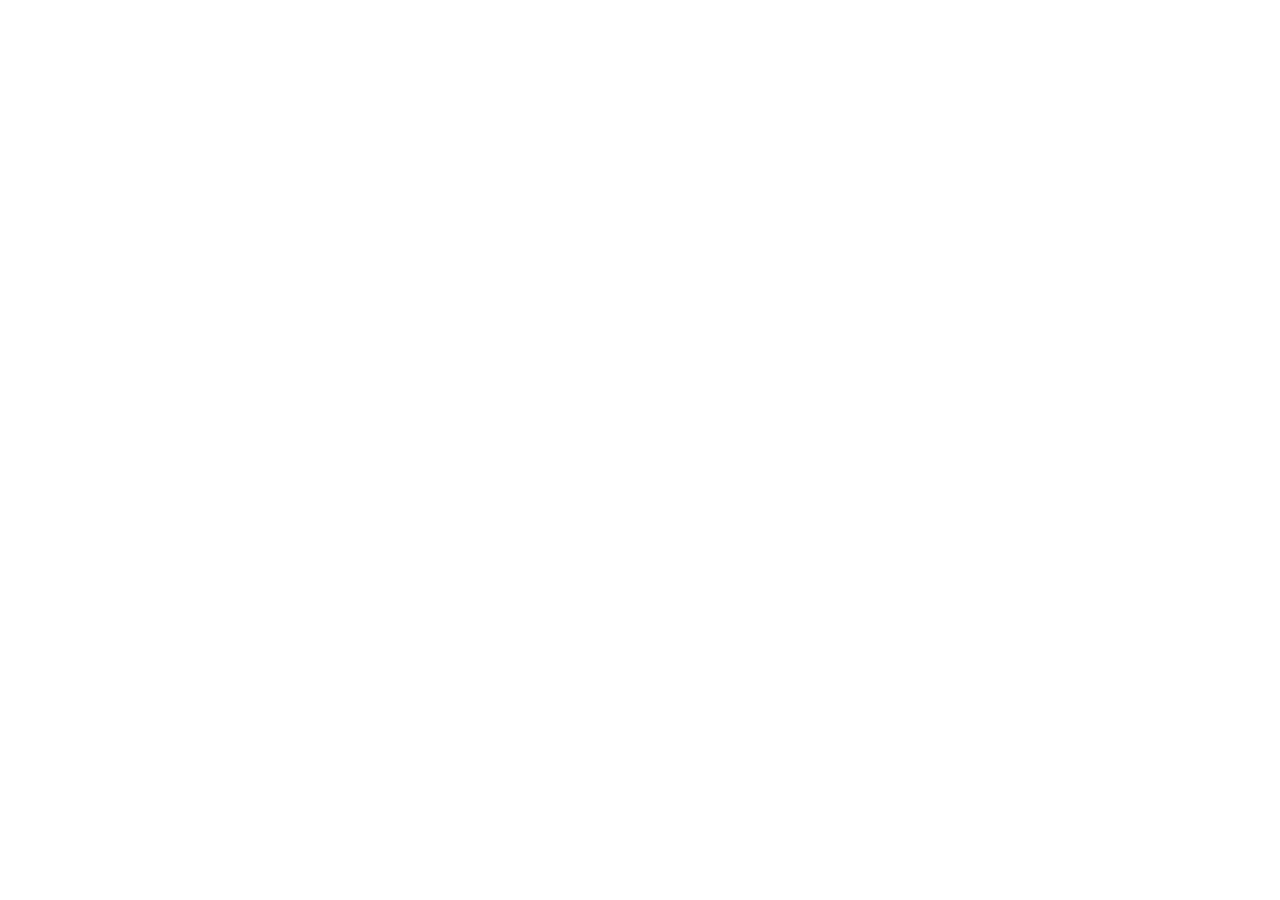
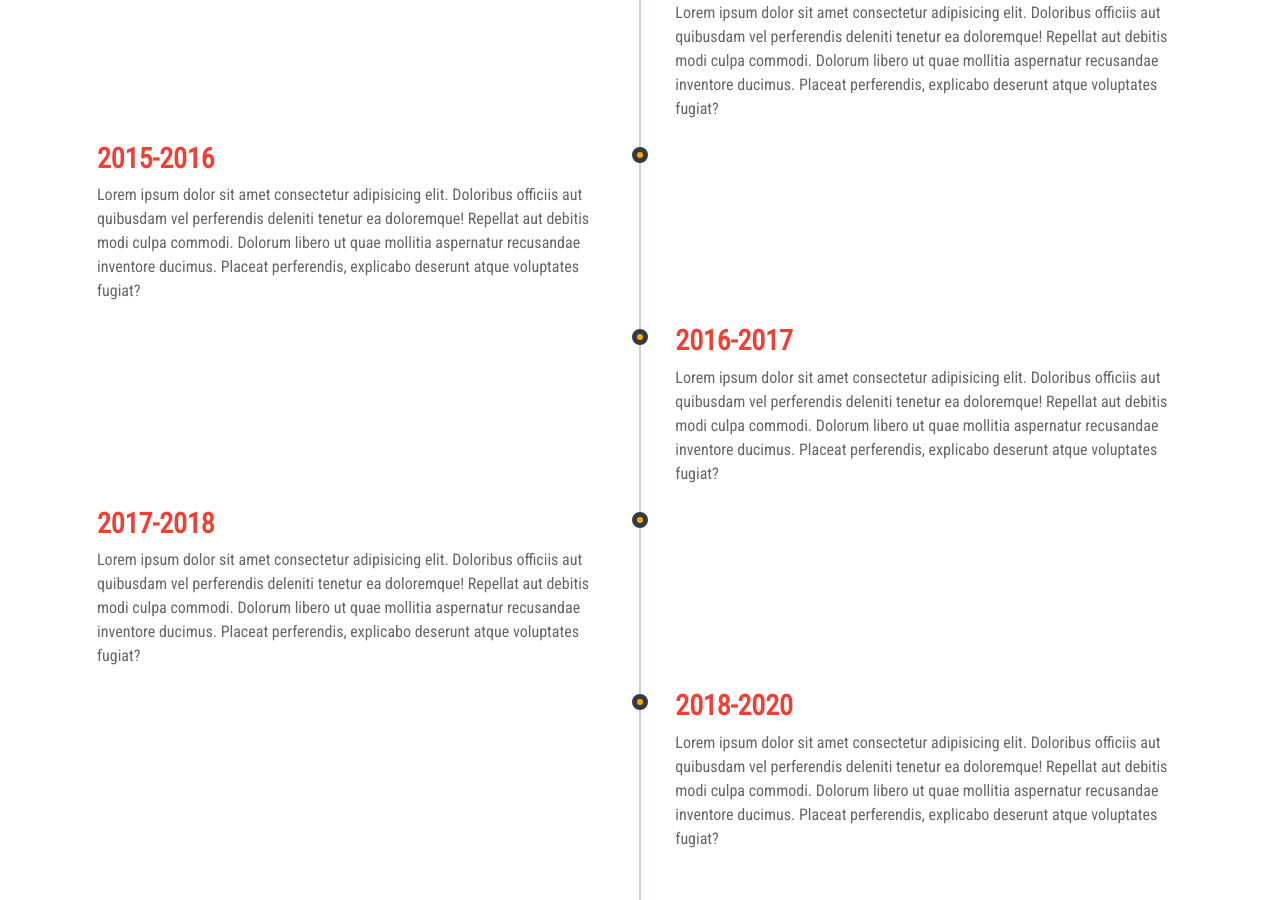
Before and after one commit to Abouault/portfolio-project, a React (Create React App) app: page / in a window 1280 px wide. Shown: the part 1900-2800 px from the top of the page. Before the commit the page ends 1641 px from the top, so only its background shows below. Built offline with nearby package versions, Linux system fonts and the light colour scheme.

Commit message:
Experience component

```diff
--- a/src/App.css
+++ b/src/App.css
@@ -7,6 +7,8 @@
   --primary-red: #ef4035;
   --primary-hover-red: #f33501;
   --primary-light-grey: #f4f4f4;
+  --primary-grey: #ccd1d9;
+  --primary-dark-grey: #666666;
 }
 
 body{
@@ -199,3 +201,94 @@
 .services .box:hover p{
   color: var(--primary-white);
 }
+
+/* EXPERIENCES */
+
+.experience{
+  padding: 0.7rem;
+}
+
+.experience-wrapper {
+  position: relative;
+  padding: 3.125rem 0;
+  overflow: hidden;
+}
+
+.experience h1{
+  text-transform: uppercase;
+  color: var(--primary-orange);
+}
+
+.experience-wrapper::before{
+  position: absolute;
+  content: "";
+  top: 0;
+  left: 50%;
+  margin-left: -0.0625rem;
+  width: 0.125rem;
+  height: 100%;
+  background: var(--primary-grey);
+  z-index: 1;
+}
+
+.timeline-block{
+  width: calc(50% + 0.5rem);
+  display: flex;
+  justify-content: space-between;
+  clear: both;
+}
+
+.timeline-block-right{
+  float: right;
+}
+
+.timeline-block-left{
+  float: left;
+  direction: rtl;
+}
+
+.marker{
+  width: 1rem;
+  height: 1rem;
+  border-radius: 50%;
+  border: 0.3125rem solid var(--primary-dark);
+  background: var(--primary-orange);
+  margin-top: 0.625rem;
+  z-index: 3;
+}
+
+.timeline-content {
+  width: 95%;
+  padding: 0 0.9375rem;
+  color: var(--primary-dark-grey);
+  direction: ltr;
+}
+
+.timeline-content h3{
+  margin-top: 0.3125rem;
+  color: var(--primary-red);
+  font-weight: 900;
+}
+
+/* MEDIA */
+
+@media(max-width: 768px){
+  .experience .container{
+    padding-left: 0;
+  }
+  .experience-wrapper::before{
+    left: 0.5rem;
+    margin-bottom: 1.875rem;
+  }
+
+  .timeline-block-right{
+    float: none;
+    width: 100%;
+  }
+
+  .timeline-block-left{
+    float: none;
+    direction: ltr;
+    width: 100%;
+  }
+}
--- a/src/App.js
+++ b/src/App.js
@@ -4,6 +4,7 @@
 import Header from "./components/Header";
 import AboutMe from "./components/AboutMe";
 import Services from "./components/Services";
+import Experience from "./components/Experience";
 
 function App() {
   return (
@@ -12,6 +13,7 @@
       <Header />
       <AboutMe />
       <Services />
+      <Experience />
     </>
   );
 }
--- /dev/null
+++ b/src/components/Experience.js
@@ -0,0 +1,89 @@
+import React from "react";
+
+const Experience = () => {
+  return (
+    <div className="experience">
+      <div className="d-flex justify-content-center my-5">
+        <h1>experience</h1>
+      </div>
+      <div className="container experience-wrapper">
+        {/* 1 */}
+        <div className="timeline-block timeline-block-right">
+          <div className="marker"></div>
+          <div className="timeline-content">
+            <h3>2014-2015</h3>
+            <p>
+              Lorem ipsum dolor sit amet consectetur adipisicing elit. Doloribus
+              officiis aut quibusdam vel perferendis deleniti tenetur ea
+              doloremque! Repellat aut debitis modi culpa commodi. Dolorum
+              libero ut quae mollitia aspernatur recusandae inventore ducimus.
+              Placeat perferendis, explicabo deserunt atque voluptates fugiat?
+            </p>
+          </div>
+        </div>
+
+        {/* 2 */}
+        <div className="timeline-block timeline-block-left">
+          <div className="marker"></div>
+          <div className="timeline-content">
+            <h3>2015-2016</h3>
+            <p>
+              Lorem ipsum dolor sit amet consectetur adipisicing elit. Doloribus
+              officiis aut quibusdam vel perferendis deleniti tenetur ea
+              doloremque! Repellat aut debitis modi culpa commodi. Dolorum
+              libero ut quae mollitia aspernatur recusandae inventore ducimus.
+              Placeat perferendis, explicabo deserunt atque voluptates fugiat?
+            </p>
+          </div>
+        </div>
+
+        {/* 3 */}
+        <div className="timeline-block timeline-block-right">
+          <div className="marker"></div>
+          <div className="timeline-content">
+            <h3>2016-2017</h3>
+            <p>
+              Lorem ipsum dolor sit amet consectetur adipisicing elit. Doloribus
+              officiis aut quibusdam vel perferendis deleniti tenetur ea
+              doloremque! Repellat aut debitis modi culpa commodi. Dolorum
+              libero ut quae mollitia aspernatur recusandae inventore ducimus.
+              Placeat perferendis, explicabo deserunt atque voluptates fugiat?
+            </p>
+          </div>
+        </div>
+
+        {/* 4 */}
+        <div className="timeline-block timeline-block-left">
+          <div className="marker"></div>
+          <div className="timeline-content">
+            <h3>2017-2018</h3>
+            <p>
+              Lorem ipsum dolor sit amet consectetur adipisicing elit. Doloribus
+              officiis aut quibusdam vel perferendis deleniti tenetur ea
+              doloremque! Repellat aut debitis modi culpa commodi. Dolorum
+              libero ut quae mollitia aspernatur recusandae inventore ducimus.
+              Placeat perferendis, explicabo deserunt atque voluptates fugiat?
+            </p>
+          </div>
+        </div>
+
+        {/* 5 */}
+        <div className="timeline-block timeline-block-right">
+          <div className="marker"></div>
+          <div className="timeline-content">
+            <h3>2018-2020</h3>
+            <p>
+              Lorem ipsum dolor sit amet consectetur adipisicing elit. Doloribus
+              officiis aut quibusdam vel perferendis deleniti tenetur ea
+              doloremque! Repellat aut debitis modi culpa commodi. Dolorum
+              libero ut quae mollitia aspernatur recusandae inventore ducimus.
+              Placeat perferendis, explicabo deserunt atque voluptates fugiat?
+            </p>
+          </div>
+        </div>
+      </div>
+    </div>
+  );
+};
+
+export default Experience;
--- a/src/components/Navbar.js
+++ b/src/components/Navbar.js
@@ -43,7 +43,7 @@
             </li>
             <li className="nav-item">
               <a className="nav-link" href="#">
-                how work
+                experience
               </a>
             </li>
             <li className="nav-item">
--- a/src/components/Services.js
+++ b/src/components/Services.js
@@ -11,7 +11,7 @@
       <h1 className="py-5">my services</h1>
       <div className="container">
         <div className="row">
-          <div className="col-md-3 col-sm-6">
+          <div className="col-lg-3 col-md-6 col-sm-6">
             <div className="box">
               <div className="circle">
                 <FontAwesomeIcon className="icon" icon={faDesktop} size="2x" />
@@ -23,7 +23,7 @@
               </p>
             </div>
           </div>
-          <div className="col-md-3 col-sm-6">
+          <div className="col-lg-3 col-md-6 col-sm-6">
             <div className="box">
               <div className="circle">
                 <FontAwesomeIcon className="icon" icon={faFileCode} size="2x" />
@@ -32,7 +32,7 @@
               <p>Your website will be build with an new proven technologies.</p>
             </div>
           </div>
-          <div className="col-md-3 col-sm-6">
+          <div className="col-lg-3 col-md-6 col-sm-6">
             <div className="box">
               <div className="circle">
                 <FontAwesomeIcon
@@ -48,7 +48,7 @@
               </p>
             </div>
           </div>
-          <div className="col-md-3 col-sm-6">
+          <div className="col-lg-3 col-md-6 col-sm-6">
             <div className="box">
               <div className="circle">
                 <FontAwesomeIcon className="icon" icon={faGoogle} size="2x" />
```
